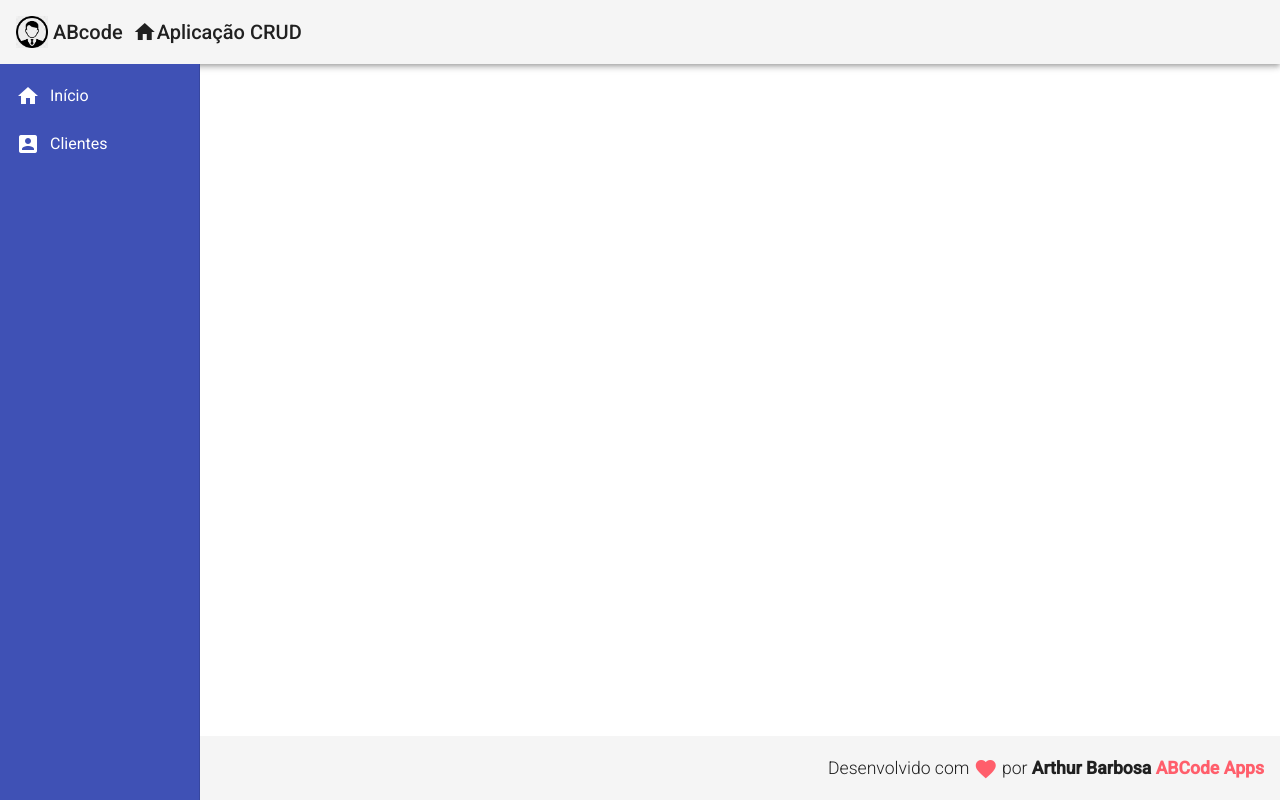
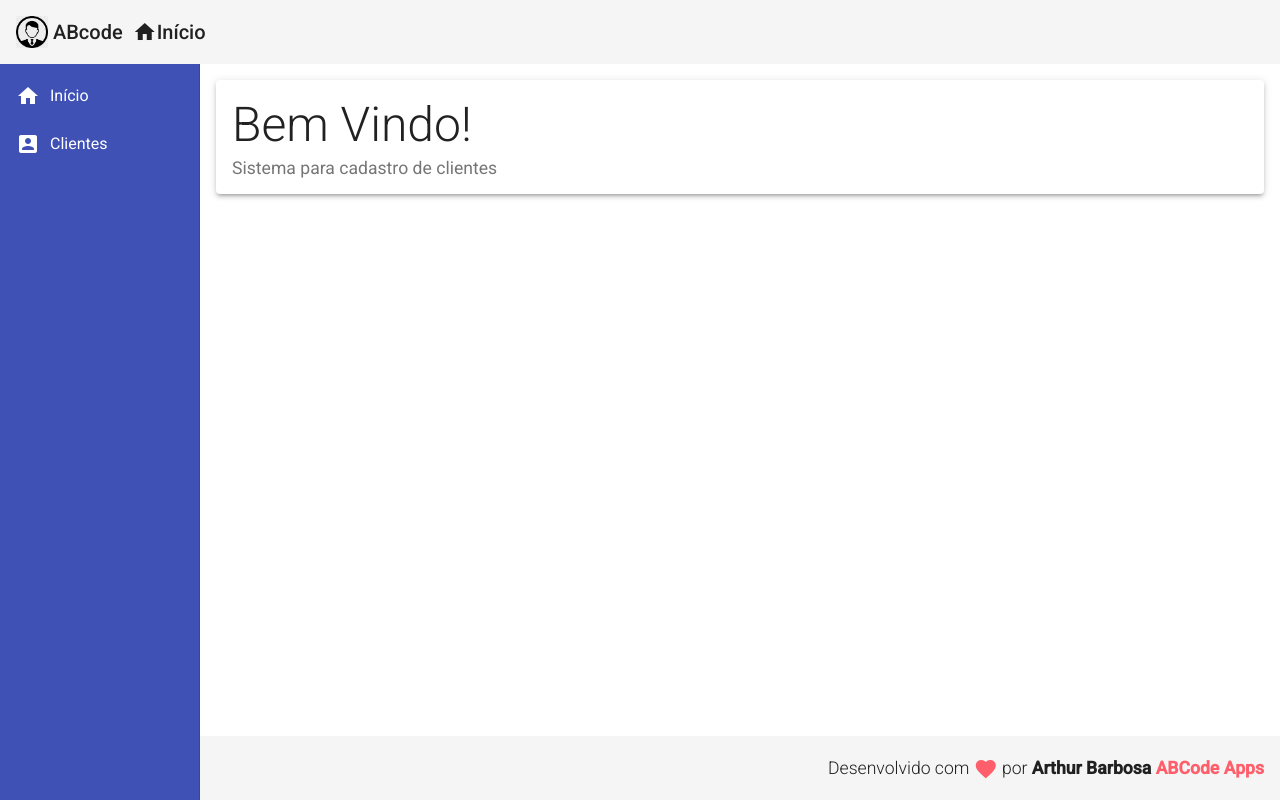
Before and after one commit to arthurBarbosa/register-client, an Angular app in the folder register-client-angular-ui/register-client-angular-ui/: page / in a window 1280 px wide. Built offline with nearby package versions, Linux system fonts and the light colour scheme.

Commit message:
Created component home

```diff
--- a/register-client-angular-ui/register-client-angular-ui/src/app/components/template/header/header.component.html
+++ b/register-client-angular-ui/register-client-angular-ui/src/app/components/template/header/header.component.html
@@ -11,7 +11,7 @@
             <i class="material-icons">
                 home
             </i>
-            Aplicação CRUD
+            Início
         </a>
     </span>
 
--- a/register-client-angular-ui/register-client-angular-ui/src/app/components/template/nav/nav.component.css
+++ b/register-client-angular-ui/register-client-angular-ui/src/app/components/template/nav/nav.component.css
@@ -10,3 +10,8 @@
 .sidenav i {
     padding-right: 10px;
 }
+
+.content {
+    padding: 16px;
+    background-color: #FFF;
+}
--- a/register-client-angular-ui/register-client-angular-ui/src/app/components/template/nav/nav.component.html
+++ b/register-client-angular-ui/register-client-angular-ui/src/app/components/template/nav/nav.component.html
@@ -15,4 +15,8 @@
             </a>
         </mat-nav-list>
     </mat-sidenav>
+
+    <mat-sidenav-content class="content">
+        <app-home></app-home>
+    </mat-sidenav-content>
 </mat-sidenav-container>
--- /dev/null
+++ b/register-client-angular-ui/register-client-angular-ui/src/app/views/home/home.component.css
@@ -0,0 +1,9 @@
+.home .title {
+    font-size: 3rem;
+    font-weight: 300;
+    line-height: 1.2;
+}
+
+.home .subtitle {
+    font-size: 1.1rem;
+}
--- /dev/null
+++ b/register-client-angular-ui/register-client-angular-ui/src/app/views/home/home.component.html
@@ -0,0 +1,9 @@
+<mat-card class="home mat-elevation-z3">
+    <mat-card-title class="title">
+        Bem Vindo!
+    </mat-card-title>
+
+    <mat-card-subtitle class="subtitle">
+        Sistema para cadastro de clientes
+    </mat-card-subtitle>
+</mat-card>
--- /dev/null
+++ b/register-client-angular-ui/register-client-angular-ui/src/app/views/home/home.component.ts
@@ -0,0 +1,15 @@
+import { Component, OnInit } from '@angular/core';
+
+@Component({
+  selector: 'app-home',
+  templateUrl: './home.component.html',
+  styleUrls: ['./home.component.css']
+})
+export class HomeComponent implements OnInit {
+
+  constructor() { }
+
+  ngOnInit(): void {
+  }
+
+}
```
Also changed, not shown: register-client-angular-ui/register-client-angular-ui/src/app/app.module.ts (+6 -2 lines).
